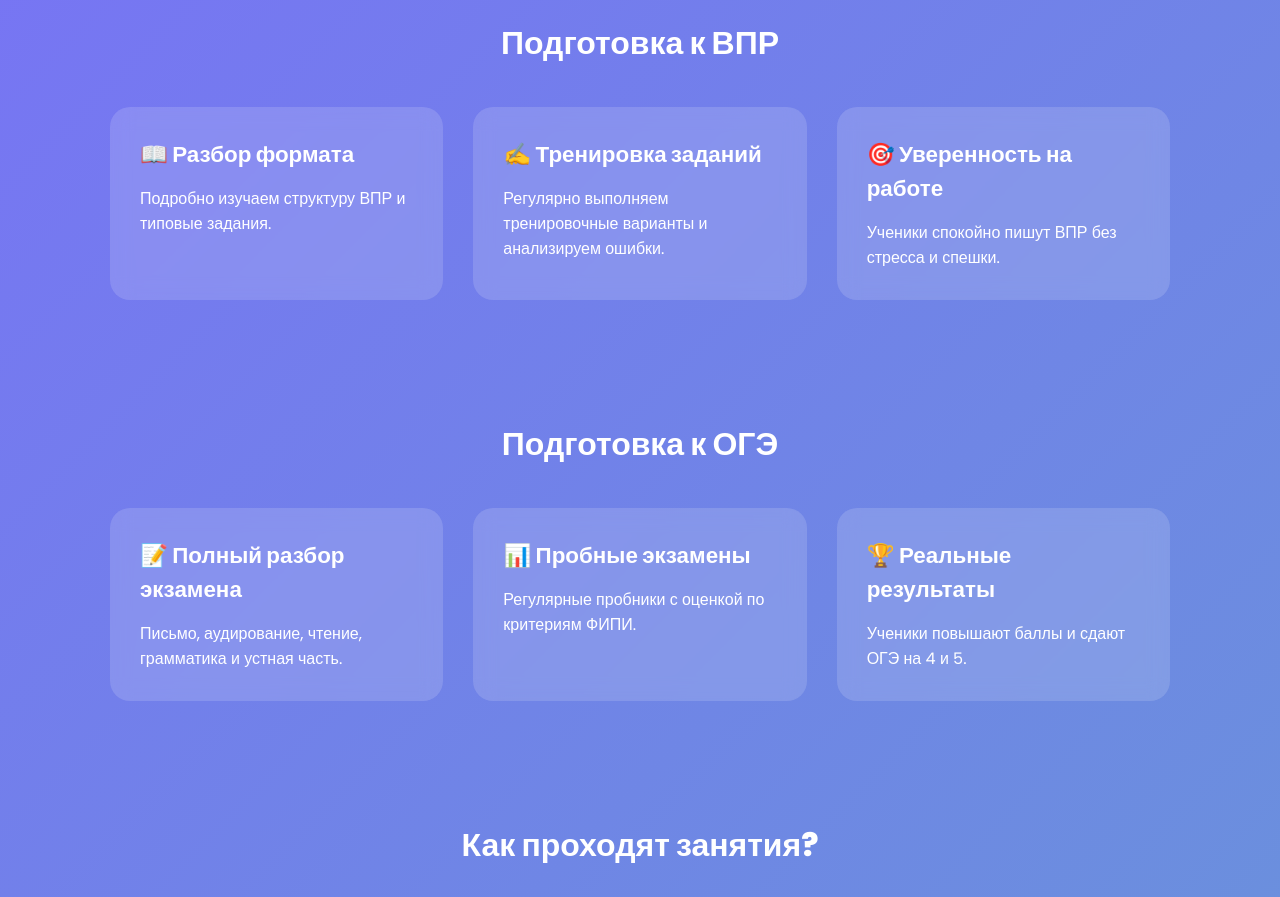
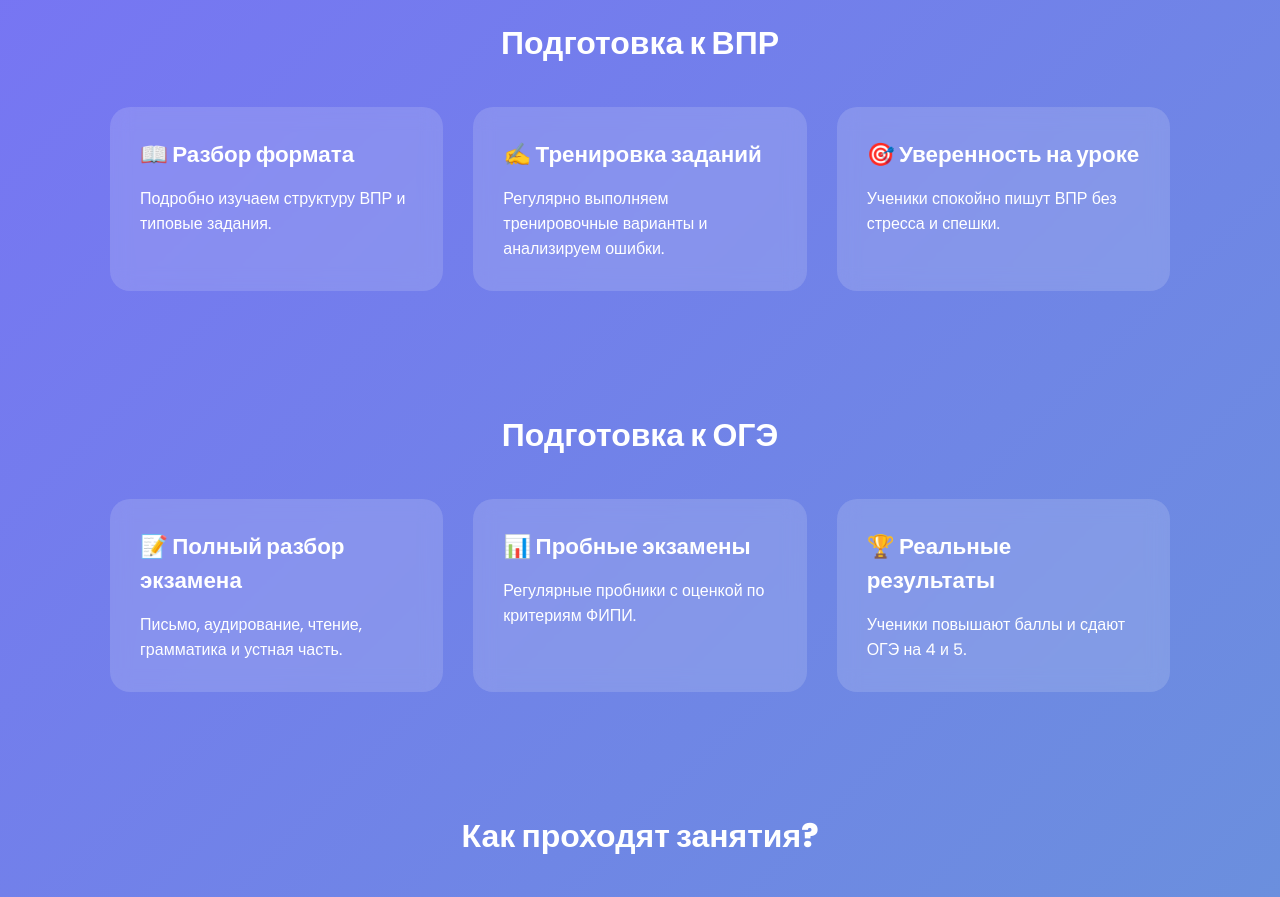
Before and after one commit to halynatea/MyWeb, a plain HTML site: page index.html in a window 1280 px wide. Shown: the part 820-1717 px from the top of the page. Drawn offline with Linux system fonts and the light colour scheme.

Commit message:
Update index.html

```diff
--- a/index.html
+++ b/index.html
@@ -176,7 +176,7 @@
             <p>Регулярно выполняем тренировочные варианты и анализируем ошибки.</p>
         </div>
         <div class="card">
-            <h3>🎯 Уверенность на работе</h3>
+            <h3>🎯 Уверенность на уроке</h3>
             <p>Ученики спокойно пишут ВПР без стресса и спешки.</p>
         </div>
     </div>
```
